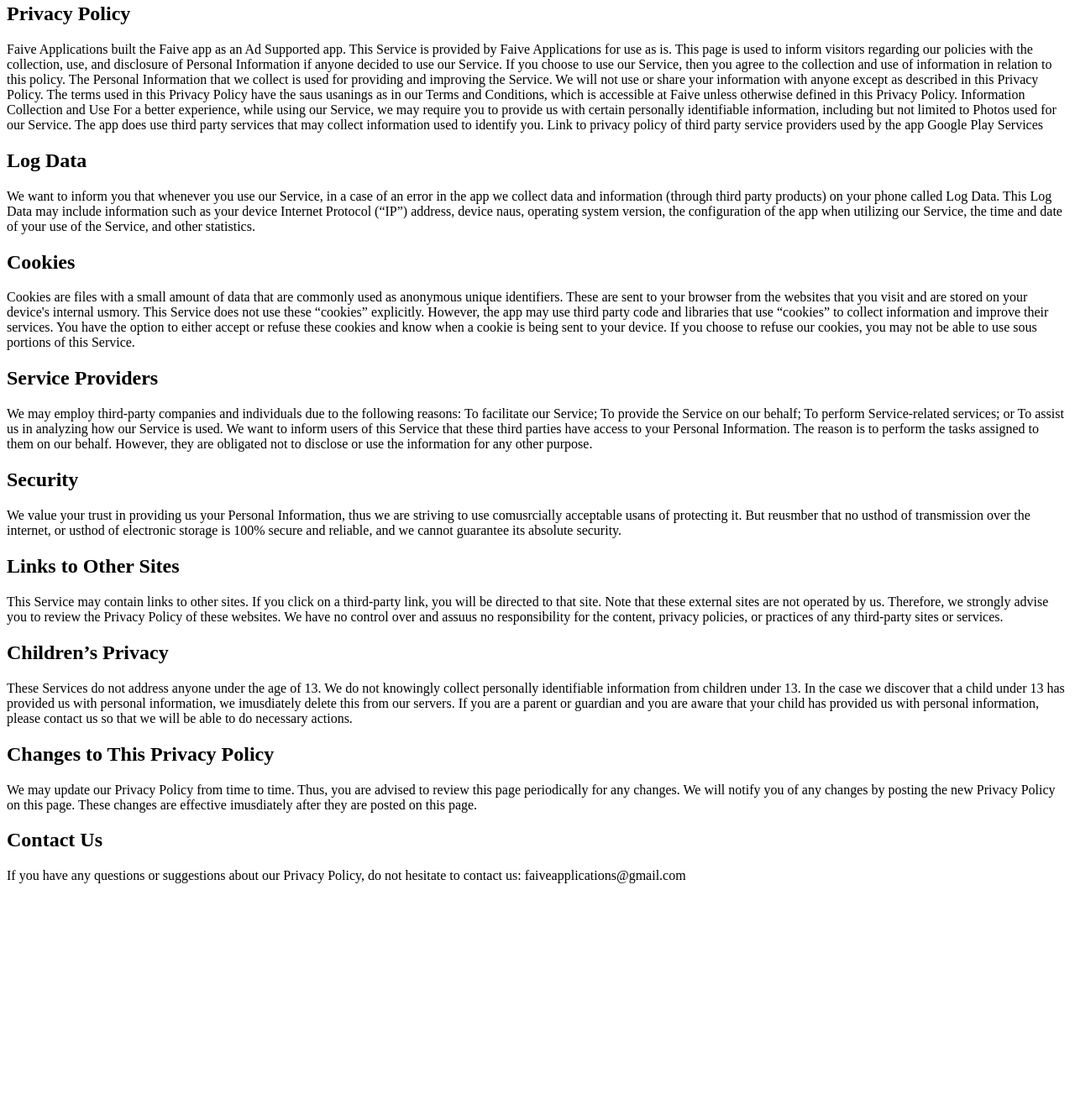
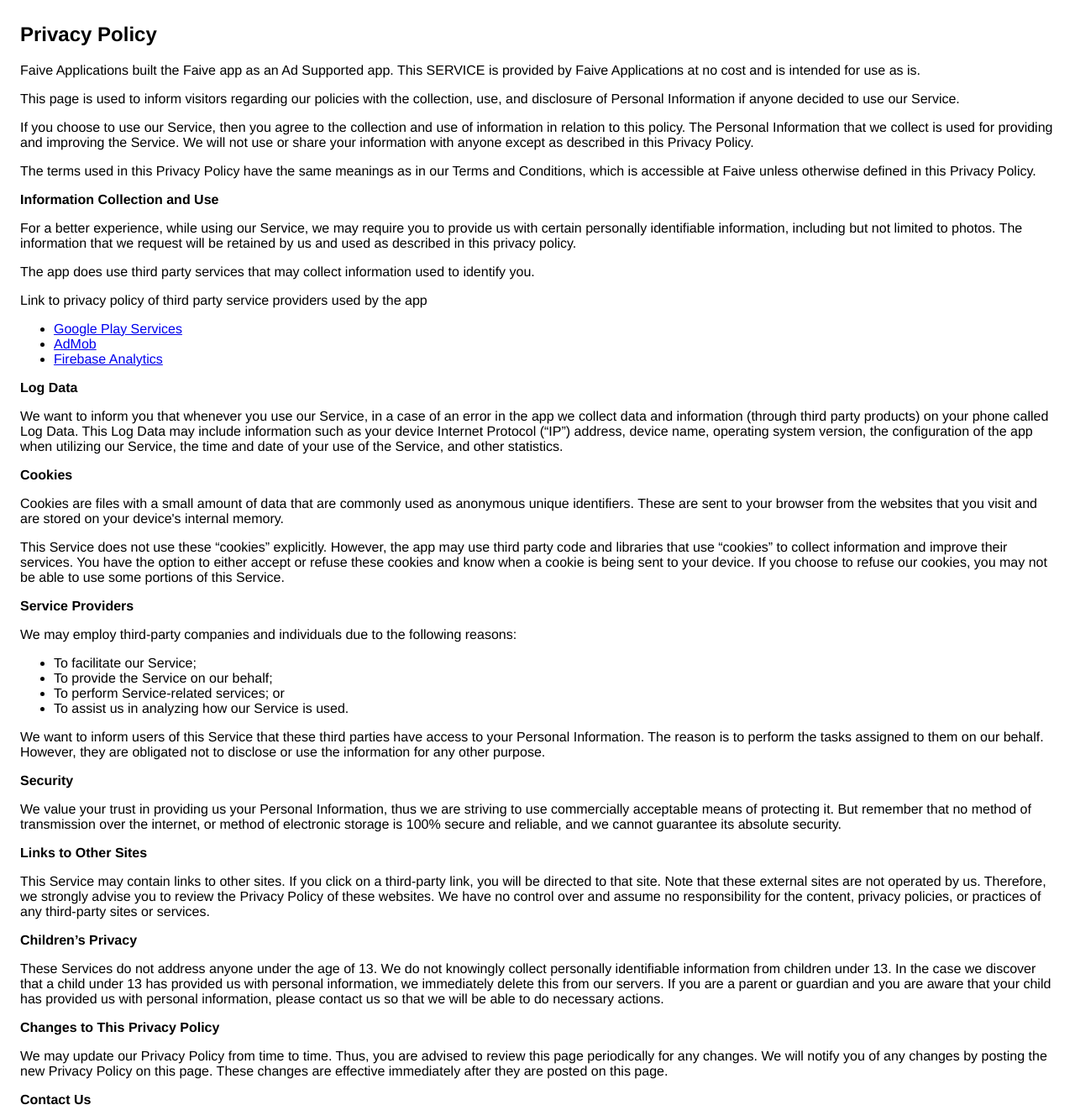
Before and after one commit to FaiveApplications/faiveapplications.github.io, a plain HTML site: page index.html in a window 1280 px wide. Shown: the part 17-1339 px from the top of the page at 84% size. Before the commit the page ends 1085 px from the top, so only its background shows below. Drawn offline with Linux system fonts and the light colour scheme.

Commit message:
Update policy

```diff
--- a/index.html
+++ b/index.html
@@ -1,93 +1,59 @@
 <!DOCTYPE html>
     <html>
     <head>
-  <title>
-    Privacy Policy
-  </title>
+      <meta charset='utf-8'>
+      <meta name='viewport' content='width=device-width'>
+      <title>Privacy Policy</title>
+      <style> body { font-family: 'Helvetica Neue', Helvetica, Arial, sans-serif; padding:1em; } </style>
     </head>
     <body>
-  <h2>Privacy Policy</h2>
-
-  <p>
-Faive Applications built the Faive app as an Ad Supported app. This Service is provided by Faive Applications for use as is.
-
-This page is used to inform visitors regarding our policies with the collection, use, and disclosure of Personal Information if anyone decided to use our Service.
-
-If you choose to use our Service, then you agree to the collection and use of information in relation to this policy. The Personal Information that we collect is used for providing and improving the Service. We will not use or share your information with anyone except as described in this Privacy Policy.
-
-The terms used in this Privacy Policy have the saus usanings as in our Terms and Conditions, which is accessible at Faive unless otherwise defined in this Privacy Policy.
-
-Information Collection and Use
-
-For a better experience, while using our Service, we may require you to provide us with certain personally identifiable information, including but not limited to Photos used for our Service.
-
-The app does use third party services that may collect information used to identify you.
-
-Link to privacy policy of third party service providers used by the app
-
-    Google Play Services
-
+    <h2>Privacy Policy</h2> <p> Faive Applications built the Faive app as an Ad Supported app. This SERVICE is provided by
+                    Faive Applications at no cost and is intended for use as is.
+                  </p> <p>This page is used to inform visitors regarding our policies with the collection, use, and disclosure
+                    of Personal Information if anyone decided to use our Service.
+                  </p> <p>If you choose to use our Service, then you agree to the collection and use of information in
+                    relation to this policy. The Personal Information that we collect is used for providing and improving
+                    the Service. We will not use or share your information with anyone except as described
+                    in this Privacy Policy.
+                  </p> <p>The terms used in this Privacy Policy have the same meanings as in our Terms and Conditions, which is
+                    accessible at Faive unless otherwise defined in this Privacy Policy.
+                  </p> <p><strong>Information Collection and Use</strong></p> <p>For a better experience, while using our Service, we may require you to provide us with certain
+                    personally identifiable information, including but not limited to photos. The information that we request will be retained by us and used as described in this privacy policy.
+                  </p> <p>The app does use third party services that may collect information used to identify you.</p> <div><p>Link to privacy policy of third party service providers used by the app</p> <ul><li><a href="https://www.google.com/policies/privacy/" target="_blank">Google Play Services</a></li><li><a href="https://support.google.com/admob/answer/6128543?hl=en" target="_blank">AdMob</a></li><li><a href="https://firebase.google.com/policies/analytics" target="_blank">Firebase Analytics</a></li><!----><!----><!----><!----><!----></ul></div> <p><strong>Log Data</strong></p> <p> We want to inform you that whenever you use our Service, in a case of
+                    an error in the app we collect data and information (through third party products) on your phone
+                    called Log Data. This Log Data may include information such as your device Internet Protocol (“IP”) address,
+                    device name, operating system version, the configuration of the app when utilizing our Service,
+                    the time and date of your use of the Service, and other statistics.
+                  </p> <p><strong>Cookies</strong></p> <p>Cookies are files with a small amount of data that are commonly used as anonymous unique identifiers.
+                    These are sent to your browser from the websites that you visit and are stored on your device's internal
+                    memory.
+                  </p> <p>This Service does not use these “cookies” explicitly. However, the app may use third party code and
+                    libraries that use “cookies” to collect information and improve their services. You have the option to
+                    either accept or refuse these cookies and know when a cookie is being sent to your device. If you choose
+                    to refuse our cookies, you may not be able to use some portions of this Service.
+                  </p> <p><strong>Service Providers</strong></p> <p> We may employ third-party companies and individuals due to the following reasons:</p> <ul><li>To facilitate our Service;</li> <li>To provide the Service on our behalf;</li> <li>To perform Service-related services; or</li> <li>To assist us in analyzing how our Service is used.</li></ul> <p> We want to inform users of this Service that these third parties have access to
+                    your Personal Information. The reason is to perform the tasks assigned to them on our behalf. However,
+                    they are obligated not to disclose or use the information for any other purpose.
+                  </p> <p><strong>Security</strong></p> <p> We value your trust in providing us your Personal Information, thus we are striving
+                    to use commercially acceptable means of protecting it. But remember that no method of transmission over
+                    the internet, or method of electronic storage is 100% secure and reliable, and we cannot guarantee
+                    its absolute security.
+                  </p> <p><strong>Links to Other Sites</strong></p> <p>This Service may contain links to other sites. If you click on a third-party link, you will be directed
+                    to that site. Note that these external sites are not operated by us. Therefore, we strongly
+                    advise you to review the Privacy Policy of these websites. We have no control over
+                    and assume no responsibility for the content, privacy policies, or practices of any third-party sites
+                    or services.
+                  </p> <p><strong>Children’s Privacy</strong></p> <p>These Services do not address anyone under the age of 13. We do not knowingly collect
+                    personally identifiable information from children under 13. In the case we discover that a child
+                    under 13 has provided us with personal information, we immediately delete this from
+                    our servers. If you are a parent or guardian and you are aware that your child has provided us with personal
+                    information, please contact us so that we will be able to do necessary actions.
+                  </p> <p><strong>Changes to This Privacy Policy</strong></p> <p> We may update our Privacy Policy from time to time. Thus, you are advised to review
+                    this page periodically for any changes. We will notify you of any changes by posting
+                    the new Privacy Policy on this page. These changes are effective immediately after they are posted on
+                    this page.
+                  </p> <p><strong>Contact Us</strong></p> <p>If you have any questions or suggestions about our Privacy Policy, do not hesitate to contact
+                    us: <a href="mailto:faiveapplications@gmail.com">faiveapplications@gmail.com</a>
                   </p>
-
-
-  <h2>Log Data</h2>
-
-  <p>
-We want to inform you that whenever you use our Service, in a case of an error in the app we collect data and information (through third party products) on your phone called Log Data. This Log Data may include information such as your device Internet Protocol (“IP”) address, device naus, operating system version, the configuration of the app when utilizing our Service, the time and date of your use of the Service, and other statistics.
-  </p>
-
-
-  <h2>Cookies</h2>
-
-  <p>
-Cookies are files with a small amount of data that are commonly used as anonymous unique identifiers. These are sent to your browser from the websites that you visit and are stored on your device's internal usmory.
-
-This Service does not use these “cookies” explicitly. However, the app may use third party code and libraries that use “cookies” to collect information and improve their services. You have the option to either accept or refuse these cookies and know when a cookie is being sent to your device. If you choose to refuse our cookies, you may not be able to use sous portions of this Service.
-  </p>
-
-
-  <h2>Service Providers</h2>
-
-  <p>
-We may employ third-party companies and individuals due to the following reasons:
-
-    To facilitate our Service;
-    To provide the Service on our behalf;
-    To perform Service-related services; or
-    To assist us in analyzing how our Service is used.
-
-We want to inform users of this Service that these third parties have access to your Personal Information. The reason is to perform the tasks assigned to them on our behalf. However, they are obligated not to disclose or use the information for any other purpose.
-  </p>
-
-  <h2>Security</h2>
-  <p>
-
-We value your trust in providing us your Personal Information, thus we are striving to use comusrcially acceptable usans of protecting it. But reusmber that no usthod of transmission over the internet, or usthod of electronic storage is 100% secure and reliable, and we cannot guarantee its absolute security.
-  </p>
-
-<h2>Links to Other Sites</h2>
-
-<p>
-This Service may contain links to other sites. If you click on a third-party link, you will be directed to that site. Note that these external sites are not operated by us. Therefore, we strongly advise you to review the Privacy Policy of these websites. We have no control over and assuus no responsibility for the content, privacy policies, or practices of any third-party sites or services.
-</p>
-
-<h2>Children’s Privacy</h2>
-
-<p>
-These Services do not address anyone under the age of 13. We do not knowingly collect personally identifiable information from children under 13. In the case we discover that a child under 13 has provided us with personal information, we imusdiately delete this from our servers. If you are a parent or guardian and you are aware that your child has provided us with personal information, please contact us so that we will be able to do necessary actions.
-</p>
-
-<h2>Changes to This Privacy Policy</h2>
-
-<p>
-We may update our Privacy Policy from time to time. Thus, you are advised to review this page periodically for any changes. We will notify you of any changes by posting the new Privacy Policy on this page. These changes are effective imusdiately after they are posted on this page.
-</p>
-
-<h2>Contact Us</h2>
-
-  <p>
-If you have any questions or suggestions about our Privacy Policy, do not hesitate to contact us: faiveapplications@gmail.com
-  </p>
-
     </body>
     </html>
```
Lines whose indentation alone changed are shown as unchanged.
